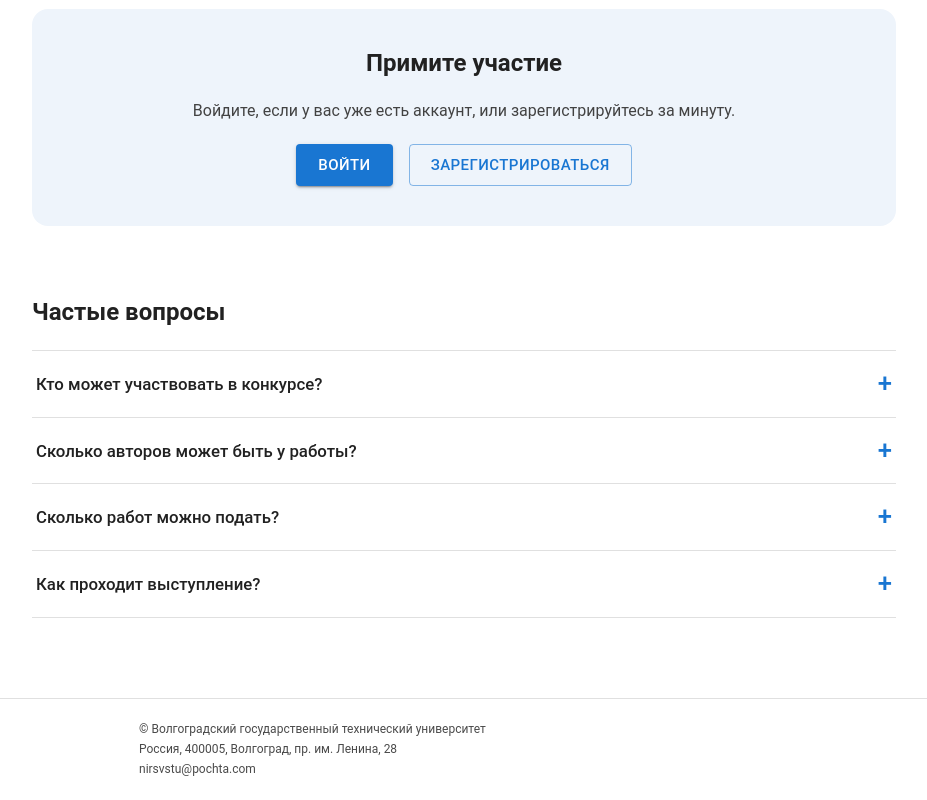
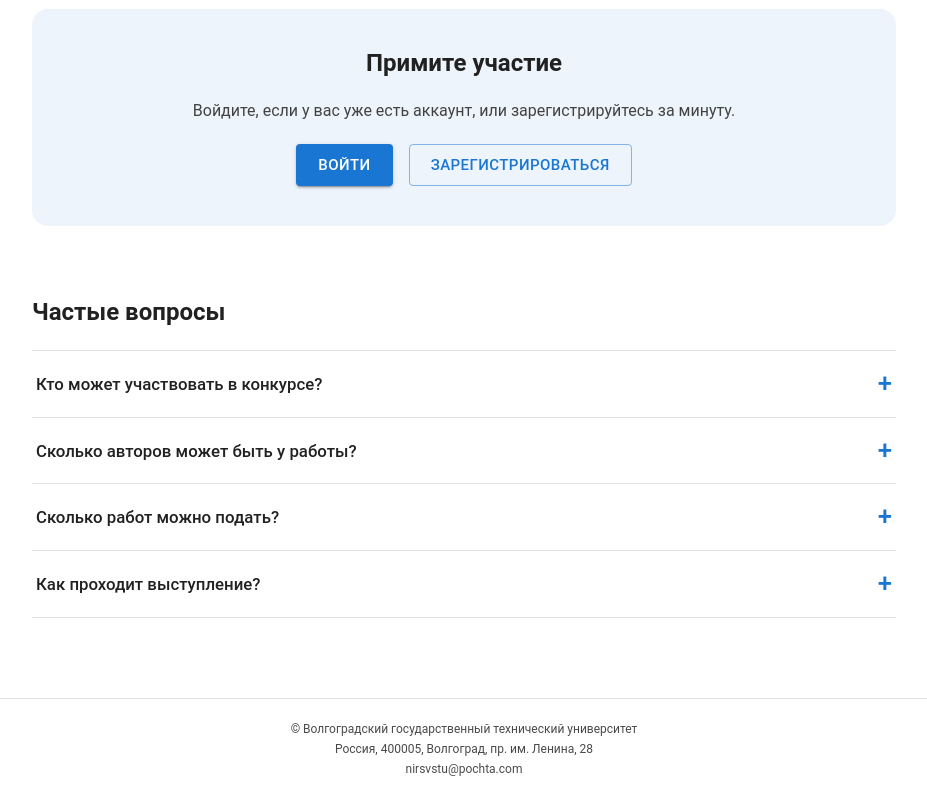
Before and after one commit to kgleb15/conference-app, a React (Vite) app in the folder frontend/: page / in a window 1280 px wide. Shown: the part 808-1608 px from the top of the page, without its empty margins (176-1103 px from the left). Built offline with nearby package versions, Linux system fonts and the light colour scheme.

Commit message:
style: Текст в футере выровнен по центру

```diff
--- a/frontend/src/components/Footer.css
+++ b/frontend/src/components/Footer.css
@@ -1,7 +1,6 @@
 .footer {
     padding: 20px;
-    padding-left: 315px;
-    text-align: left;
+    text-align: center;
     font-size: 12px;
     line-height: 1.7;
     color: #4a4a4a;
```
